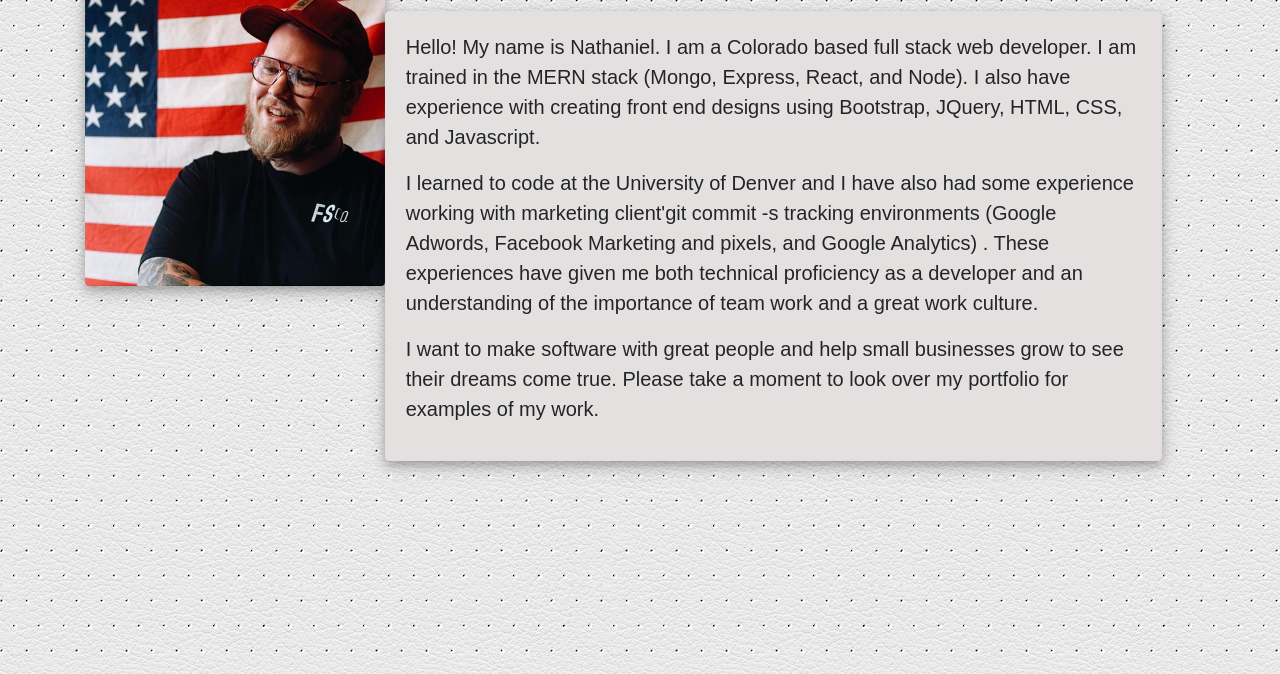
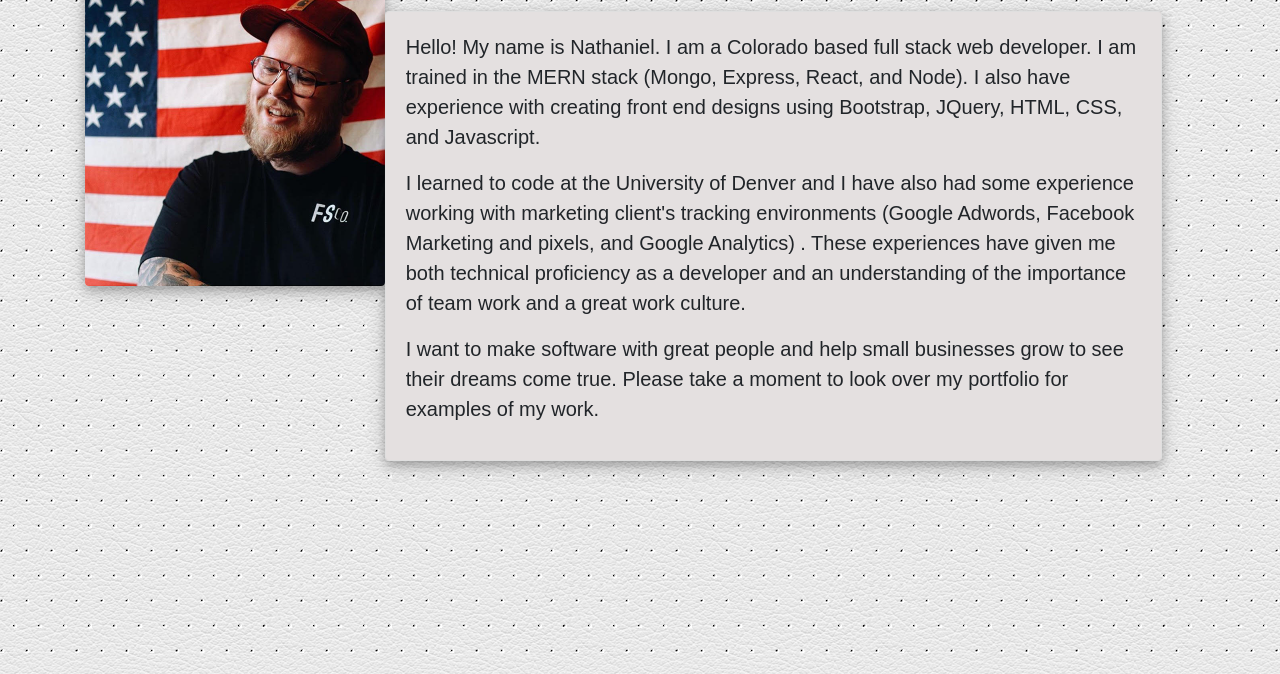
Before and after one commit to Nathaniel-DU/Bootstrap-Portfolio, a plain HTML site: page index.html in a window 1280 px wide. Shown: the part 126-800 px from the top of the page. Drawn offline with nearby package versions, Linux system fonts and the light colour scheme; a web font is replaced by a local one.

Commit message:
weird bug fix

```diff
--- a/index.html
+++ b/index.html
@@ -35,7 +35,7 @@
             <div class="card" class="float-right">
                     <div class="card-body">
                         <p>Hello! My name is Nathaniel. I am a Colorado based full stack web developer. I am trained in the MERN stack (Mongo, Express, React, and Node). I also have experience with creating front end designs using Bootstrap, JQuery, HTML, CSS, and Javascript.  </p>
-                        <p>I learned to code at the University of Denver and I have also had some experience working with marketing client'git commit -s tracking environments (Google Adwords,  Facebook Marketing and pixels, and Google Analytics) . These experiences have given me both technical proficiency as a developer and an understanding of the importance of team work and a great work culture.  </p>
+                        <p>I learned to code at the University of Denver and I have also had some experience working with marketing client's tracking environments (Google Adwords,  Facebook Marketing and pixels, and Google Analytics) . These experiences have given me both technical proficiency as a developer and an understanding of the importance of team work and a great work culture.  </p>
                         <p>I want to make software with great people and help small businesses grow to see their dreams come true. Please take a moment to look over my portfolio for examples of my work.  </p>
                     </div>
                 </div>
```
